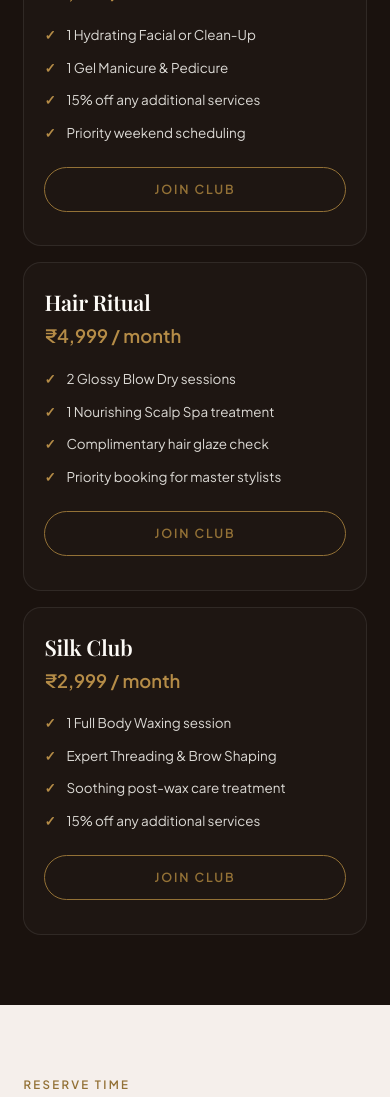
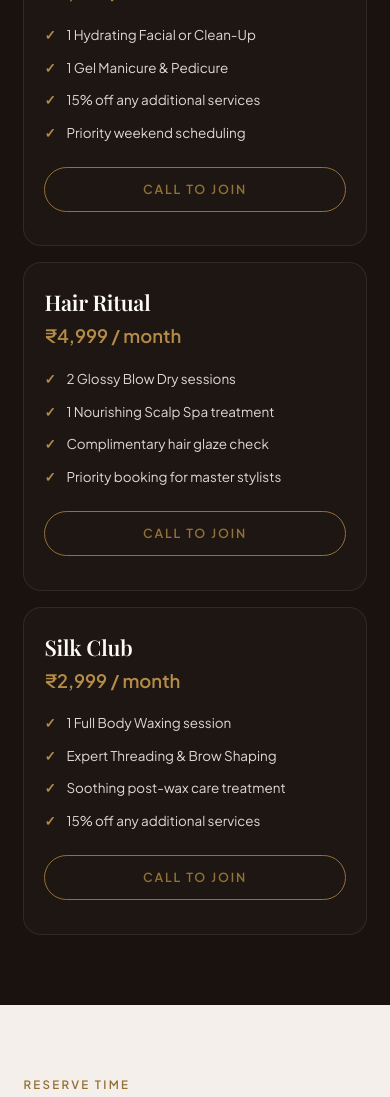
Before and after one commit to divyasharma0807/Bloom-N-Breathe, a website built with Vite: page src/index.html in a window 390 px wide. Shown: the part 10003-11100 px from the top of the page. Built offline with nearby package versions, Linux system fonts and the light colour scheme; a web font is replaced by a local one.

Commit message:
refactor(membership): update membership buttons to direct phone dialer links (tel:+919820012345)

```diff
--- a/src/index.html
+++ b/src/index.html
@@ -578,7 +578,7 @@
           <li>15% off any additional services</li>
           <li>Priority weekend scheduling</li>
         </ul>
-        <a href="#booking" class="btn btn-gold">Join Club</a>
+        <a href="tel:+919820012345" class="btn btn-gold">Call to Join</a>
       </div>
 
       <div class="membership-card">
@@ -590,7 +590,7 @@
           <li>Complimentary hair glaze check</li>
           <li>Priority booking for master stylists</li>
         </ul>
-        <a href="#booking" class="btn btn-gold">Join Club</a>
+        <a href="tel:+919820012345" class="btn btn-gold">Call to Join</a>
       </div>
 
       <div class="membership-card">
@@ -602,7 +602,7 @@
           <li>Soothing post-wax care treatment</li>
           <li>15% off any additional services</li>
         </ul>
-        <a href="#booking" class="btn btn-gold">Join Club</a>
+        <a href="tel:+919820012345" class="btn btn-gold">Call to Join</a>
       </div>
     </div>
   </section>
```
